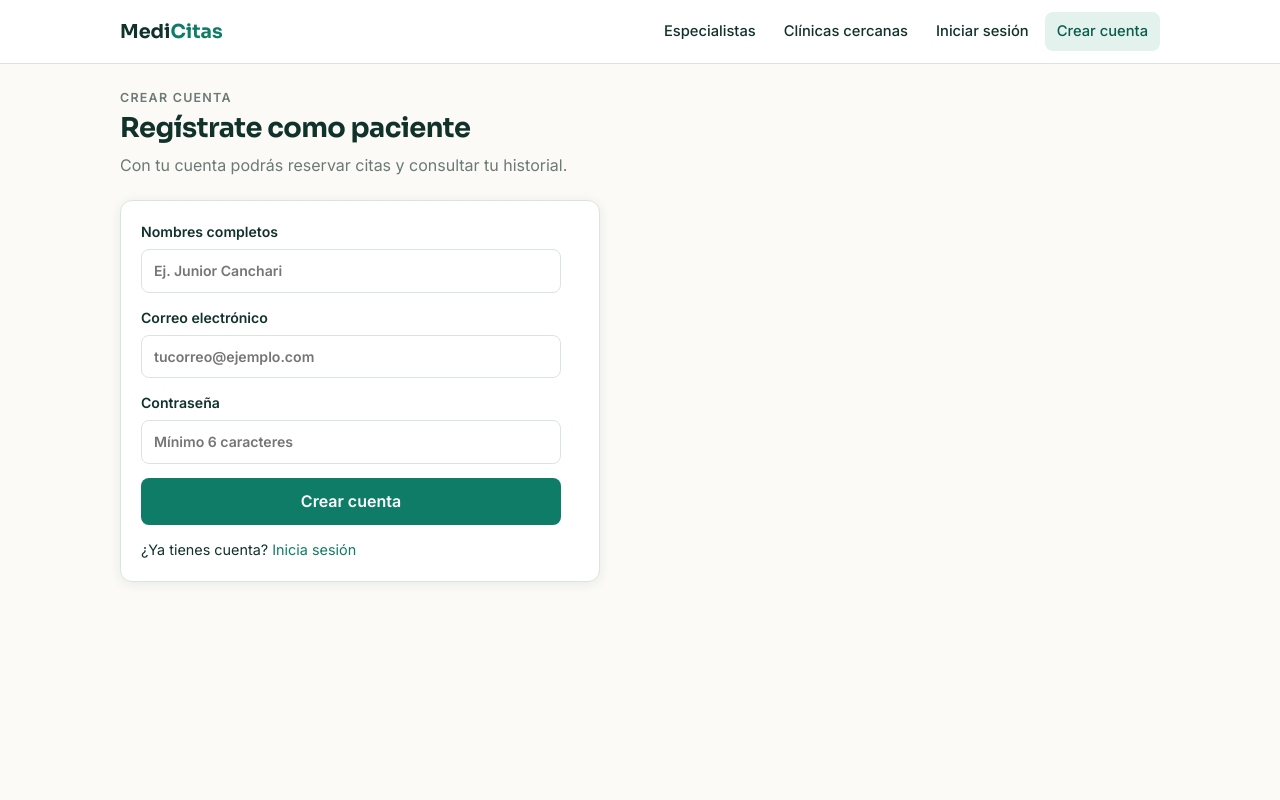
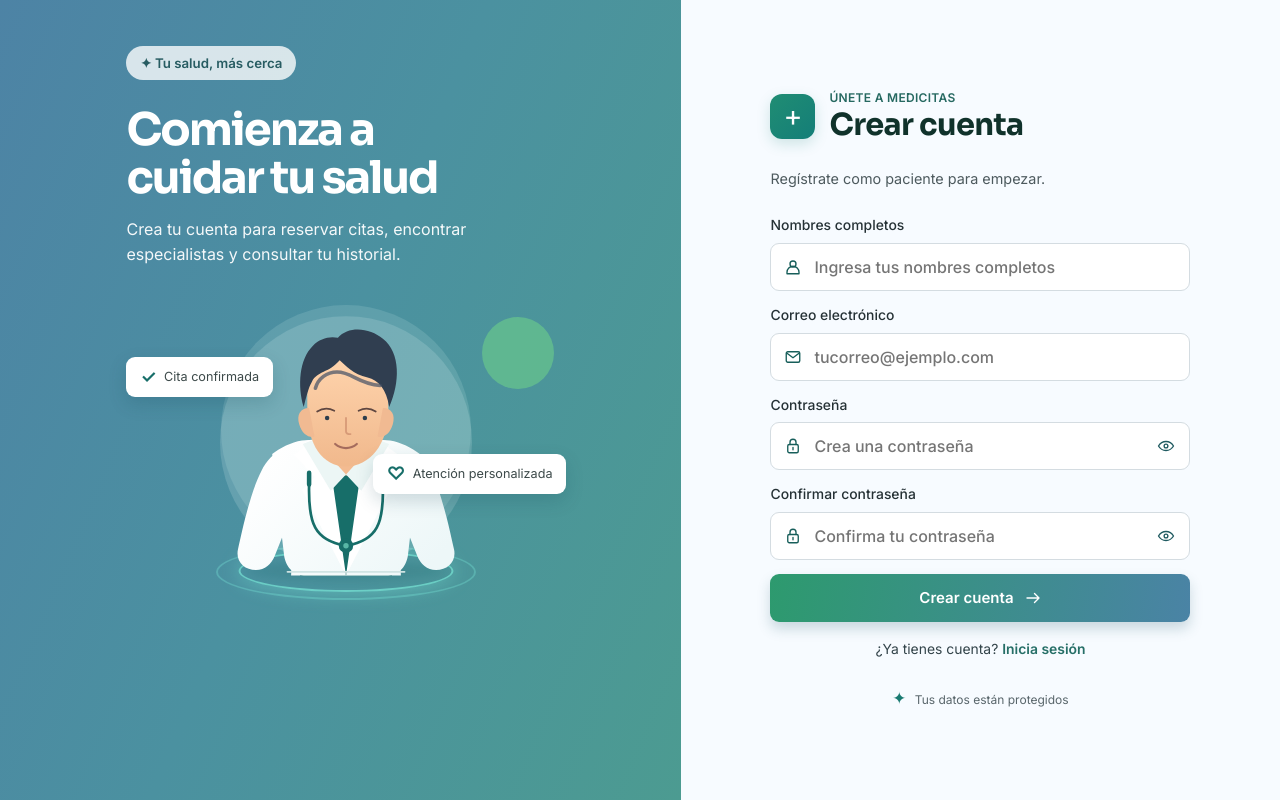
Before and after one commit to Herramientas-de-Desa/Plataforma_De_CitasMedicas, a React (Vite) app: page /registro in a window 1280 px wide. Built offline with nearby package versions, Linux system fonts and the light colour scheme.

Commit message:
vista registro actualizada

```diff
--- /dev/null
+++ b/src/components/AuthIcon.jsx
@@ -0,0 +1,17 @@
+export default function AuthIcon({ nombre, size = 18 }) {
+  const trazos = {
+    usuario: <><circle cx="12" cy="8" r="4" /><path d="M4 21v-2a8 8 0 0 1 16 0v2H4Z" /></>,
+    correo: <><rect x="3" y="5" width="18" height="14" rx="2" /><path d="m4 7 8 6 8-6" /></>,
+    candado: <><rect x="5" y="10" width="14" height="11" rx="2" /><path d="M8 10V7a4 4 0 0 1 8 0v3M12 14v3" /></>,
+    ojo: <><path d="M2 12s3.5-6 10-6 10 6 10 6-3.5 6-10 6-10-6-10-6Z" /><circle cx="12" cy="12" r="2.5" /></>,
+    ojoCerrado: <><path d="M3 3 21 21M10.5 6.1A12.5 12.5 0 0 1 12 6c6.5 0 10 6 10 6a16 16 0 0 1-3.1 3.5M6.2 6.2C3.5 8 2 12 2 12s3.5 6 10 6c1.3 0 2.5-.2 3.5-.6" /><path d="M10 10a3 3 0 0 0 4 4" /></>,
+    flecha: <><path d="M4 12h16m-6-6 6 6-6 6" /></>,
+  };
+
+  return (
+    <svg width={size} height={size} viewBox="0 0 24 24" fill="none" stroke="currentColor"
+      strokeWidth="1.8" strokeLinecap="round" strokeLinejoin="round" aria-hidden="true">
+      {trazos[nombre]}
+    </svg>
+  );
+}
--- /dev/null
+++ b/src/components/AuthVisual.jsx
@@ -0,0 +1,23 @@
+import { Link } from 'react-router-dom';
+import doctor from '../assets/login-doctor.svg';
+
+export default function AuthVisual({ titulo, descripcion }) {
+  return (
+    <aside className="login-visual">
+      <div className="login-visual-contenido">
+        <Link to="/" className="login-brand-badge">✦ Tu salud, más cerca</Link>
+        <h1>{titulo}</h1>
+        <p>{descripcion}</p>
+        <div className="login-ilustracion" aria-hidden="true">
+          <span className="login-circulo login-circulo-grande" />
+          <span className="login-circulo login-circulo-pequeno" />
+          <span className="login-anillo login-anillo-uno" />
+          <span className="login-anillo login-anillo-dos" />
+          <img src={doctor} alt="" />
+          <span className="login-flotante login-flotante-cita"><b>✓</b> Cita confirmada</span>
+          <span className="login-flotante login-flotante-atencion"><b>♡</b> Atención personalizada</span>
+        </div>
+      </div>
+    </aside>
+  );
+}
--- a/src/components/FormularioLogin.jsx
+++ b/src/components/FormularioLogin.jsx
@@ -1,7 +1,8 @@
 // Componente: acceso y recuperación de contraseña con Supabase Auth.
 import { useState } from 'react';
 import { Link, useNavigate } from 'react-router-dom';
-import doctor from '../assets/login-doctor.svg';
+import AuthIcon from './AuthIcon';
+import AuthVisual from './AuthVisual';
 import { authService } from '../services/authService';
 
 function correoRecordado() {
@@ -10,23 +11,6 @@
   } catch {
     return '';
   }
-}
-
-function Icono({ nombre, size = 18 }) {
-  const trazos = {
-    correo: <><rect x="3" y="5" width="18" height="14" rx="2" /><path d="m4 7 8 6 8-6" /></>,
-    candado: <><rect x="5" y="10" width="14" height="11" rx="2" /><path d="M8 10V7a4 4 0 0 1 8 0v3M12 14v3" /></>,
-    ojo: <><path d="M2 12s3.5-6 10-6 10 6 10 6-3.5 6-10 6-10-6-10-6Z" /><circle cx="12" cy="12" r="2.5" /></>,
-    ojoCerrado: <><path d="M3 3 21 21M10.5 6.1A12.5 12.5 0 0 1 12 6c6.5 0 10 6 10 6a16 16 0 0 1-3.1 3.5M6.2 6.2C3.5 8 2 12 2 12s3.5 6 10 6c1.3 0 2.5-.2 3.5-.6" /><path d="M10 10a3 3 0 0 0 4 4" /></>,
-    flecha: <><path d="M4 12h16m-6-6 6 6-6 6" /></>,
-  };
-
-  return (
-    <svg width={size} height={size} viewBox="0 0 24 24" fill="none" stroke="currentColor"
-      strokeWidth="1.8" strokeLinecap="round" strokeLinejoin="round" aria-hidden="true">
-      {trazos[nombre]}
-    </svg>
-  );
 }
 
 export default function FormularioLogin() {
@@ -101,22 +85,10 @@
 
   return (
     <section className="login-page">
-      <aside className="login-visual">
-        <div className="login-visual-contenido">
-          <Link to="/" className="login-brand-badge">✦ Tu salud, más cerca</Link>
-          <h1>Bienvenido a<br />nuestra plataforma</h1>
-          <p>Gestiona tus citas, encuentra especialistas y lleva el control de tu atención de una manera sencilla.</p>
-          <div className="login-ilustracion" aria-hidden="true">
-            <span className="login-circulo login-circulo-grande" />
-            <span className="login-circulo login-circulo-pequeno" />
-            <span className="login-anillo login-anillo-uno" />
-            <span className="login-anillo login-anillo-dos" />
-            <img src={doctor} alt="" />
-            <span className="login-flotante login-flotante-cita"><b>✓</b> Cita confirmada</span>
-            <span className="login-flotante login-flotante-atencion"><b>♡</b> Atención personalizada</span>
-          </div>
-        </div>
-      </aside>
+      <AuthVisual
+        titulo={<>Bienvenido a<br />nuestra plataforma</>}
+        descripcion="Gestiona tus citas, encuentra especialistas y lleva el control de tu atención de una manera sencilla."
+      />
 
       <main className="login-panel">
         <div className="login-contenido">
@@ -133,7 +105,7 @@
             {modo !== 'nueva' && (
               <label htmlFor="login-correo">Correo electrónico
                 <span className="login-campo">
-                  <Icono nombre="correo" />
+                  <AuthIcon nombre="correo" />
                   <input id="login-correo" name="correo" type="email" autoComplete="email"
                     value={datos.correo} onChange={cambiar} aria-invalid={Boolean(error && !datos.correo.trim())} />
                 </span>
@@ -143,14 +115,14 @@
             {modo !== 'recuperar' && (
               <label htmlFor="login-password">{modo === 'nueva' ? 'Nueva contraseña' : 'Contraseña'}
                 <span className="login-campo">
-                  <Icono nombre="candado" />
+                  <AuthIcon nombre="candado" />
                   <input id="login-password" name="password" type={mostrarPassword ? 'text' : 'password'}
                     autoComplete={modo === 'nueva' ? 'new-password' : 'current-password'}
                     value={datos.password} onChange={cambiar} />
                   <button type="button" className="login-ver-password"
                     aria-label={mostrarPassword ? 'Ocultar contraseña' : 'Mostrar contraseña'}
                     aria-pressed={mostrarPassword} onClick={() => setMostrarPassword((visible) => !visible)}>
-                    <Icono nombre={mostrarPassword ? 'ojoCerrado' : 'ojo'} />
+                    <AuthIcon nombre={mostrarPassword ? 'ojoCerrado' : 'ojo'} />
                   </button>
                 </span>
               </label>
@@ -159,7 +131,7 @@
             {modo === 'nueva' && (
               <label htmlFor="login-confirmacion">Confirmar contraseña
                 <span className="login-campo">
-                  <Icono nombre="candado" />
+                  <AuthIcon nombre="candado" />
                   <input id="login-confirmacion" type="password" autoComplete="new-password"
                     value={confirmacion} onChange={(e) => setConfirmacion(e.target.value)} />
                 </span>
@@ -183,7 +155,7 @@
             {mensaje && <p className="alerta alerta-exito" role="status">{mensaje}</p>}
             <button className="login-enviar" type="submit" disabled={enviando}>
               {enviando ? 'Espera un momento…' : modo === 'entrar' ? 'Entrar' : modo === 'recuperar' ? 'Enviar enlace' : 'Guardar contraseña'}
-              {!enviando && <Icono nombre="flecha" />}
+              {!enviando && <AuthIcon nombre="flecha" />}
             </button>
           </form>
 
--- a/src/components/FormularioRegistro.jsx
+++ b/src/components/FormularioRegistro.jsx
@@ -1,28 +1,46 @@
 // Componente: registro de usuarios (RF01). Usa authService.
 import { useState } from 'react';
 import { Link, useNavigate } from 'react-router-dom';
+import AuthIcon from './AuthIcon';
+import AuthVisual from './AuthVisual';
 import { authService } from '../services/authService';
 
 export default function FormularioRegistro() {
   const [datos, setDatos] = useState({ nombres: '', correo: '', password: '' });
+  const [confirmacion, setConfirmacion] = useState('');
+  const [mostrarPassword, setMostrarPassword] = useState(false);
+  const [mostrarConfirmacion, setMostrarConfirmacion] = useState(false);
   const [error, setError] = useState('');
   const [exito, setExito] = useState('');
   const [enviando, setEnviando] = useState(false);
   const navegar = useNavigate();
 
-  const cambiar = (e) => setDatos({ ...datos, [e.target.name]: e.target.value });
+  const cambiar = (e) => setDatos((actual) => ({ ...actual, [e.target.name]: e.target.value }));
 
-  async function registrar() {
-    setError(''); setExito('');
-    if (!datos.nombres.trim() || !datos.correo.trim() || !datos.password) {
-      return setError('Completa todos los campos.');
+  async function registrar(e) {
+    e.preventDefault();
+    if (enviando) return;
+    setError('');
+    setExito('');
+    if (!datos.nombres.trim() || !datos.correo.trim() || !datos.password || !confirmacion) {
+      setError('Completa todos los campos.');
+      return;
     }
     if (datos.password.length < 6) {
-      return setError('La contraseña debe tener al menos 6 caracteres.');
+      setError('La contraseña debe tener al menos 6 caracteres.');
+      return;
+    }
+    if (datos.password !== confirmacion) {
+      setError('Las contraseñas no coinciden.');
+      return;
     }
     setEnviando(true);
     try {
-      await authService.registrar(datos);
+      await authService.registrar({
+        nombres: datos.nombres.trim(),
+        correo: datos.correo.trim(),
+        password: datos.password,
+      });
       setExito('Cuenta creada. Redirigiendo…');
       setTimeout(() => navegar('/especialistas'), 900);
     } catch (e) {
@@ -33,31 +51,81 @@
   }
 
   return (
-    <div className="contenedor">
-      <div className="encabezado">
-        <p className="etiqueta-seccion">Crear cuenta</p>
-        <h1>Regístrate como paciente</h1>
-        <p>Con tu cuenta podrás reservar citas y consultar tu historial.</p>
-      </div>
-      <div className="tarjeta" style={{ maxWidth: 480 }}>
-        <div className="formulario">
-          <label>Nombres completos
-            <input name="nombres" value={datos.nombres} onChange={cambiar} placeholder="Ej. Junior Canchari" />
-          </label>
-          <label>Correo electrónico
-            <input name="correo" type="email" value={datos.correo} onChange={cambiar} placeholder="tucorreo@ejemplo.com" />
-          </label>
-          <label>Contraseña
-            <input name="password" type="password" value={datos.password} onChange={cambiar} placeholder="Mínimo 6 caracteres" />
-          </label>
-          {error && <p className="alerta alerta-error">{error}</p>}
-          {exito && <p className="alerta alerta-exito">{exito}</p>}
-          <button className="boton" onClick={registrar} disabled={enviando}>
-            {enviando ? 'Creando cuenta…' : 'Crear cuenta'}
-          </button>
-          <p style={{ fontSize: '0.9rem' }}>¿Ya tienes cuenta? <Link to="/login">Inicia sesión</Link></p>
+    <section className="login-page registro-page">
+      <AuthVisual
+        titulo={<>Comienza a<br />cuidar tu salud</>}
+        descripcion="Crea tu cuenta para reservar citas, encontrar especialistas y consultar tu historial."
+      />
+
+      <main className="login-panel">
+        <div className="login-contenido">
+          <div className="login-encabezado">
+            <span className="login-cruz" aria-hidden="true">+</span>
+            <div>
+              <p>ÚNETE A MEDICITAS</p>
+              <h2>Crear cuenta</h2>
+            </div>
+          </div>
+          <p className="login-descripcion">Regístrate como paciente para empezar.</p>
+
+          <form className="login-formulario" onSubmit={registrar} noValidate>
+            <label htmlFor="registro-nombres">Nombres completos
+              <span className="login-campo">
+                <AuthIcon nombre="usuario" />
+                <input id="registro-nombres" name="nombres" type="text" autoComplete="name"
+                  value={datos.nombres} onChange={cambiar} placeholder="Ingresa tus nombres completos" />
+              </span>
+            </label>
+
+            <label htmlFor="registro-correo">Correo electrónico
+              <span className="login-campo">
+                <AuthIcon nombre="correo" />
+                <input id="registro-correo" name="correo" type="email" autoComplete="email"
+                  value={datos.correo} onChange={cambiar} placeholder="tucorreo@ejemplo.com" />
+              </span>
+            </label>
+
+            <label htmlFor="registro-password">Contraseña
+              <span className="login-campo">
+                <AuthIcon nombre="candado" />
+                <input id="registro-password" name="password" type={mostrarPassword ? 'text' : 'password'}
+                  autoComplete="new-password" value={datos.password} onChange={cambiar}
+                  placeholder="Crea una contraseña" />
+                <button type="button" className="login-ver-password"
+                  aria-label={mostrarPassword ? 'Ocultar contraseña' : 'Mostrar contraseña'}
+                  aria-pressed={mostrarPassword} onClick={() => setMostrarPassword((visible) => !visible)}>
+                  <AuthIcon nombre={mostrarPassword ? 'ojoCerrado' : 'ojo'} />
+                </button>
+              </span>
+            </label>
+
+            <label htmlFor="registro-confirmacion">Confirmar contraseña
+              <span className="login-campo">
+                <AuthIcon nombre="candado" />
+                <input id="registro-confirmacion" type={mostrarConfirmacion ? 'text' : 'password'}
+                  autoComplete="new-password" value={confirmacion}
+                  onChange={(e) => setConfirmacion(e.target.value)} placeholder="Confirma tu contraseña" />
+                <button type="button" className="login-ver-password"
+                  aria-label={mostrarConfirmacion ? 'Ocultar confirmación' : 'Mostrar confirmación'}
+                  aria-pressed={mostrarConfirmacion}
+                  onClick={() => setMostrarConfirmacion((visible) => !visible)}>
+                  <AuthIcon nombre={mostrarConfirmacion ? 'ojoCerrado' : 'ojo'} />
+                </button>
+              </span>
+            </label>
+
+            {error && <p className="alerta alerta-error" role="alert">{error}</p>}
+            {exito && <p className="alerta alerta-exito" role="status">{exito}</p>}
+            <button className="login-enviar" type="submit" disabled={enviando}>
+              {enviando ? 'Creando cuenta…' : 'Crear cuenta'}
+              {!enviando && <AuthIcon nombre="flecha" />}
+            </button>
+          </form>
+
+          <p className="login-registro">¿Ya tienes cuenta? <Link to="/login">Inicia sesión</Link></p>
+          <p className="login-privacidad"><span aria-hidden="true">✦</span> Tus datos están protegidos</p>
         </div>
-      </div>
-    </div>
+      </main>
+    </section>
   );
 }
--- a/src/components/Navbar.jsx
+++ b/src/components/Navbar.jsx
@@ -21,7 +21,7 @@
 
   const clase = ({ isActive }) => (isActive ? 'activo' : undefined);
 
-  if (ubicacion.pathname === '/login') return null;
+  if (ubicacion.pathname === '/login' || ubicacion.pathname === '/registro') return null;
 
   return (
     <nav className="navbar">
--- a/src/styles/global.css
+++ b/src/styles/global.css
@@ -1296,6 +1296,10 @@
   width: min(100%, 366px);
 }
 
+.registro-page .login-contenido {
+  width: min(100%, 420px);
+}
+
 .login-encabezado {
   display: flex;
   align-items: center;
```
